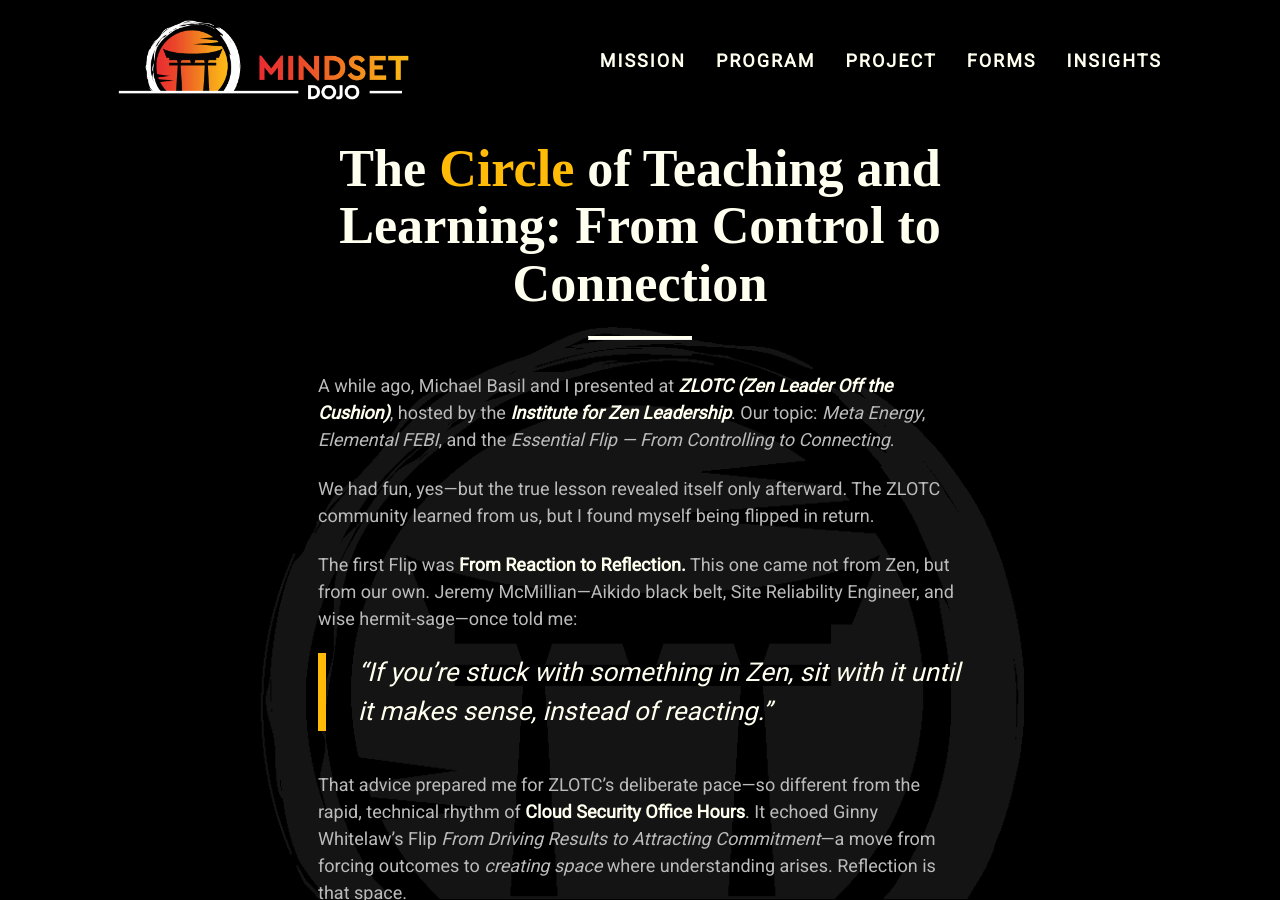
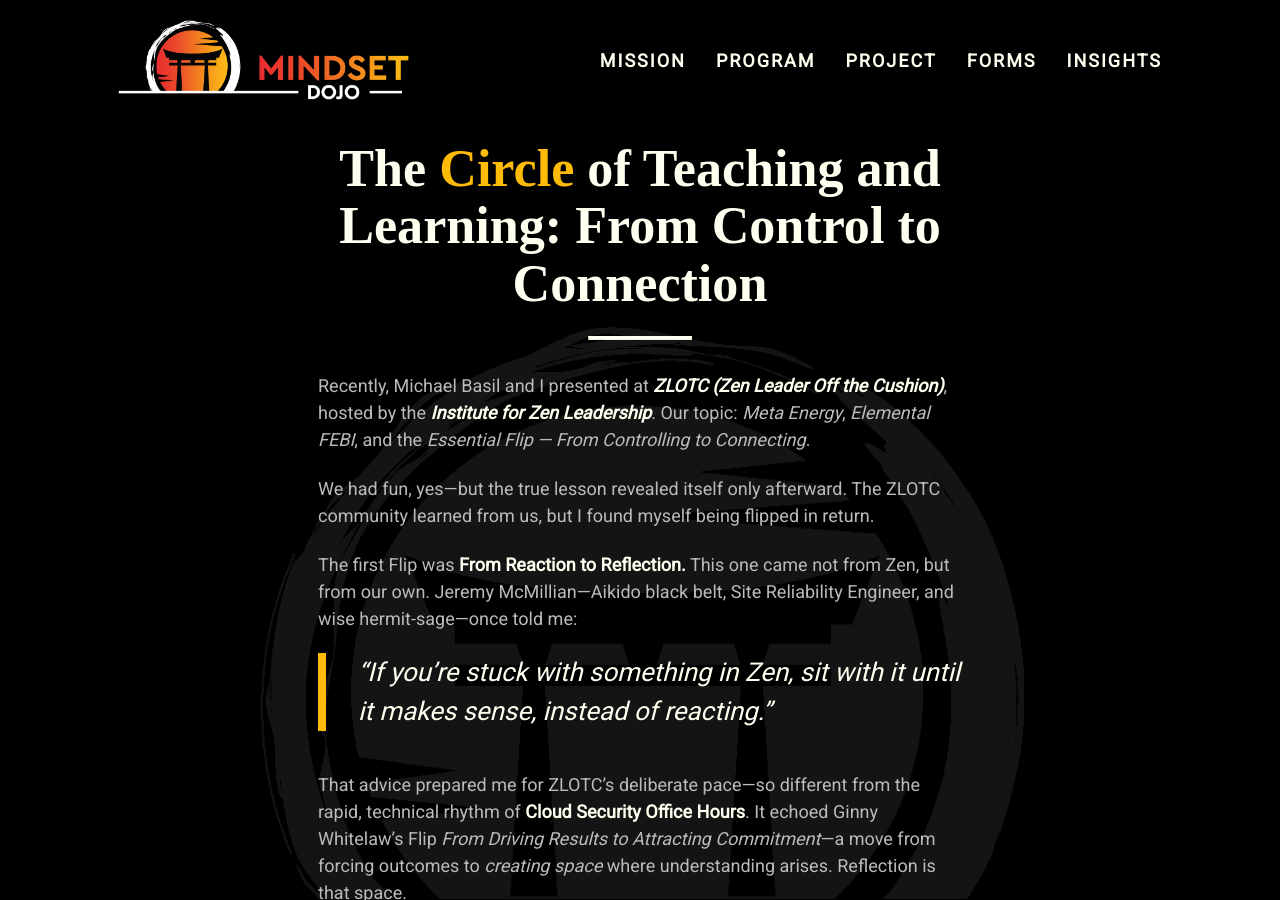
Before and after one commit to mindset-dojo/mindset-dojo.github.io, a Jekyll site: the page built from _insights/2025-10-26-circle-teaching-learning.md, in a window 1280 px wide and 900 px high. Built offline with Jekyll 4.4.1, drawn with Linux system fonts in a browser that asks for light colours; some web fonts are replaced.

Commit message:
fix(circle-teaching-learning): sense of time.

```diff
--- a/_insights/2025-10-26-circle-teaching-learning.md
+++ b/_insights/2025-10-26-circle-teaching-learning.md
@@ -24,7 +24,7 @@ principles:
 excerpt: "At ZLOTC, I discovered that every act of teaching is also an act of learning — when we reflect, allow, and connect, Ki extends, and the circle becomes a spiral."
 ---
 
-A while ago, Michael Basil and I presented at [**ZLOTC (Zen Leader Off the Cushion)**](https://zenleader.global/zlotc-registration), hosted by the [**Institute for Zen Leadership**](https://zenleader.global/).
+Recently, Michael Basil and I presented at [**ZLOTC (Zen Leader Off the Cushion)**](https://zenleader.global/zlotc-registration), hosted by the [**Institute for Zen Leadership**](https://zenleader.global/).
 Our topic: *Meta Energy*, *Elemental FEBI*, and the *Essential Flip — From Controlling to Connecting*.
 
 We had fun, yes—but the true lesson revealed itself only afterward. The ZLOTC community learned from us, but I found myself being flipped in return.
```
